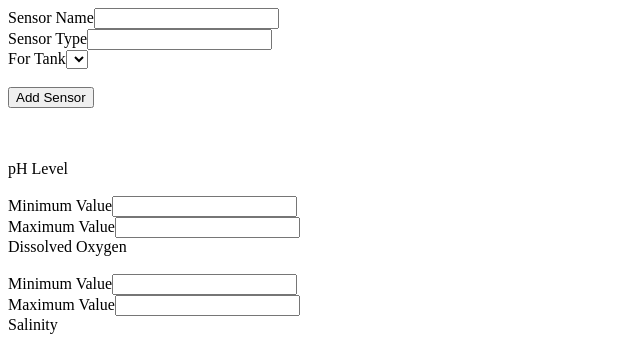
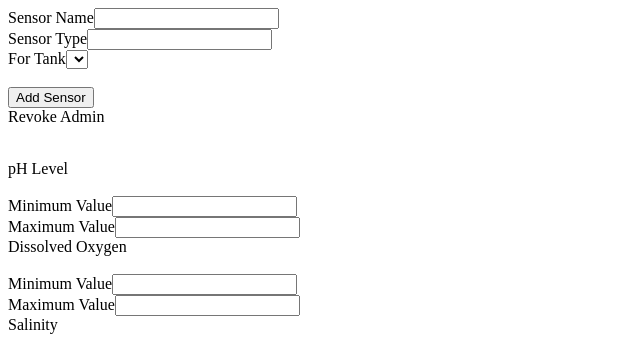
Before and after one commit to deathshadowworld/Aqua-UMS, a Yii app: template views/admin/index.php in a window 1280 px wide. Shown: the part 572-910 px from the top of the page, without its empty margins (0-640 px from the left). Run offline with PHP 8.4 and a stand-in for Yii, Linux system fonts and the light colour scheme; the template is opened without the code that fills it, so the values that code supplies are empty; form fields are guessed from the names that the template uses; some libraries are stand-ins or nearby versions.

Commit message:
change admin panel display to master/admin

```diff
--- a/views/admin/index.php
+++ b/views/admin/index.php
@@ -69,7 +69,7 @@ foreach ($tanklist as $each){
 
         <h1>Admin Panel</h1>
         <div class="admin-container">
-            <div class="admin-item bordered admin-select" style="visibility: <?php if (DBHandler::findMaster() == true) {echo "";} else {echo "hidden";} ?>;">
+            <div class="admin-item bordered admin-select" style="visibility: <?php if (DBHandler::findMaster() == true) {echo "show";} else {echo "hidden";} ?>;">
                 Appoint Admin</br></br>
                 <ul>
                     <?php
@@ -160,7 +160,7 @@ foreach ($tanklist as $each){
             </div>
 
 
-            <div class="admin-item bordered admin-select" style="visibility: hidden;">
+            <div class="admin-item bordered admin-select" style="visibility: <?php if (DBHandler::findMaster() == true) {echo "show";} else {echo "hidden";} ?>;">
                 Revoke Admin</br></br>
                 <ul>
                 <?php
```
